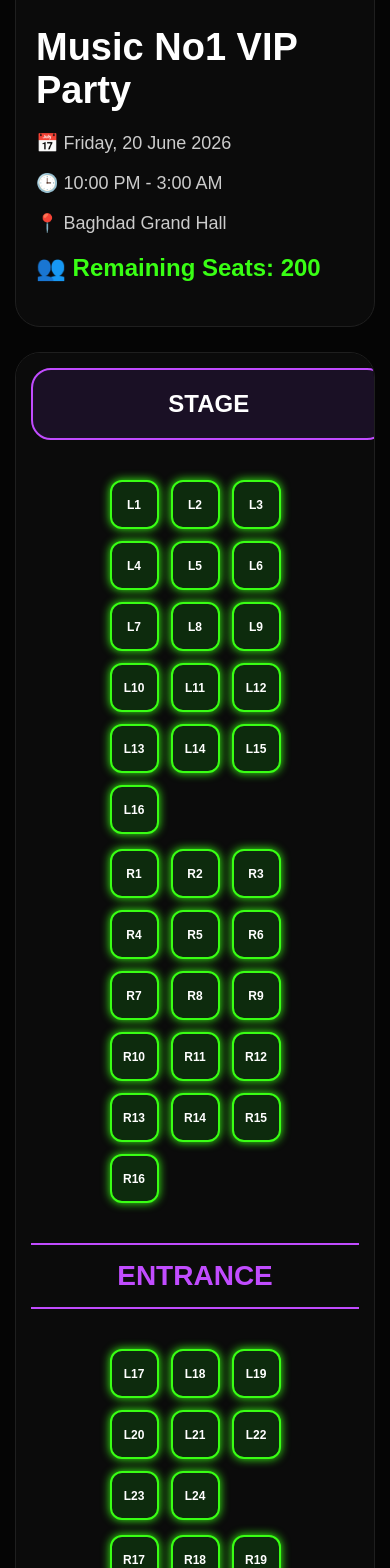
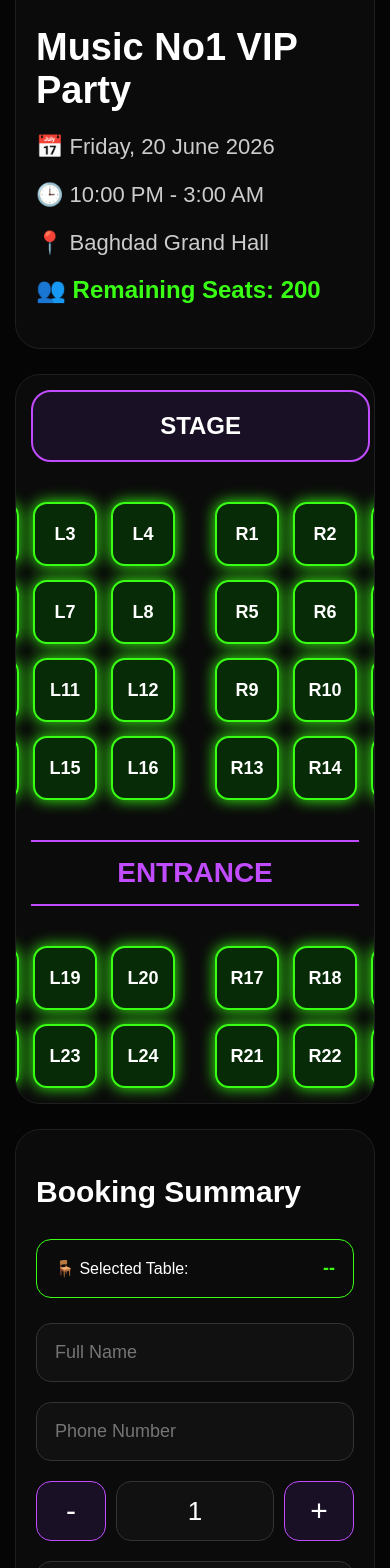
Before and after one commit to fadibatto7-design/vip-booking, a React (Create React App) app: page / in a window 390 px wide. Shown: the part 300-1868 px from the top of the page. Built offline with nearby package versions, Linux system fonts and the light colour scheme; no server answers; the database is empty.

Commit message:
new booking design

```diff
--- a/src/pages/BookingPage.js
+++ b/src/pages/BookingPage.js
@@ -1,5 +1,4 @@
 import { useState, useEffect } from "react";
-
 import { db } from "../firebase";
 
 import {
@@ -17,24 +16,28 @@ export default function BookingPage() {
 
   const isMobile = window.innerWidth < 768;
 
-  const tables = [
-
+  const leftTopTables = [
     "L1","L2","L3","L4",
     "L5","L6","L7","L8",
     "L9","L10","L11","L12",
     "L13","L14","L15","L16",
+  ];
 
+  const rightTopTables = [
     "R1","R2","R3","R4",
     "R5","R6","R7","R8",
     "R9","R10","R11","R12",
     "R13","R14","R15","R16",
+  ];
 
+  const leftBottomTables = [
     "L17","L18","L19","L20",
     "L21","L22","L23","L24",
+  ];
 
+  const rightBottomTables = [
     "R17","R18","R19","R20",
     "R21","R22","R23","R24",
-
   ];
 
   const [selectedTable, setSelectedTable] =
@@ -44,15 +47,15 @@ export default function BookingPage() {
     useState([]);
 
   const [name, setName] = useState("");
-
   const [phone, setPhone] = useState("");
-
   const [guests, setGuests] = useState(1);
-
   const [notes, setNotes] = useState("");
 
   const [showTicket, setShowTicket] =
     useState(false);
+
+  const [ticketData, setTicketData] =
+    useState(null);
 
   useEffect(() => {
 
@@ -92,27 +95,18 @@ export default function BookingPage() {
       !phone ||
       !selectedTable
     ) {
-
       alert("Please fill all fields");
-
       return;
-
     }
 
     try {
 
-      await addDoc(
-        collection(db, "bookings"),
-        {
+      const bookingData = {
 
         table: selectedTable,
-
         customerName: name,
-
         phone: phone,
-
         guests: Number(guests),
-
         notes: notes,
 
         totalPrice:
@@ -121,10 +115,27 @@ export default function BookingPage() {
 
         createdAt: new Date(),
 
-        }
+      };
+
+      await addDoc(
+        collection(db, "bookings"),
+        bookingData
       );
 
+      setTicketData(bookingData);
+
       setShowTicket(true);
+
+      setName("");
+      setPhone("");
+      setGuests(1);
+      setNotes("");
+      setSelectedTable(null);
+
+      window.scrollTo({
+        top: document.body.scrollHeight,
+        behavior: "smooth",
+      });
 
     } catch (error) {
 
@@ -148,29 +159,24 @@ export default function BookingPage() {
 
       <div
         key={table}
-
         onClick={() => {
 
           if (!isBooked) {
-
             setSelectedTable(table);
-
           }
 
         }}
-
         style={{
 
-          width: isMobile ? 45 : 70,
+          width: isMobile ? 60 : 70,
+          height: isMobile ? 60 : 70,
 
-          height: isMobile ? 45 : 70,
+          minWidth: isMobile ? 60 : 70,
 
-          borderRadius: 12,
+          borderRadius: 14,
 
           display: "flex",
-
           alignItems: "center",
-
           justifyContent: "center",
 
           cursor:
@@ -181,7 +187,7 @@ export default function BookingPage() {
           fontWeight: "bold",
 
           fontSize:
-            isMobile ? 12 : 18,
+            isMobile ? 18 : 18,
 
           color: "white",
 
@@ -190,7 +196,7 @@ export default function BookingPage() {
               ? "#d4a017"
               : isBooked
               ? "#7a1010"
-              : "#0d2b0d",
+              : "#062b06",
 
           border: `2px solid ${
             selectedTable === table
@@ -204,15 +210,11 @@ export default function BookingPage() {
             selectedTable === table
               ? "0 0 15px gold"
               : isBooked
-              ? "0 0 10px red"
-              : "0 0 10px #39ff14",
-
+              ? "0 0 15px red"
+              : "0 0 15px #39ff14",
         }}
-
       >
-
         {table}
-
       </div>
 
     );
@@ -226,7 +228,9 @@ export default function BookingPage() {
         background: "#050505",
         minHeight: "100vh",
         color: "white",
-        padding: isMobile ? 15 : 25,
+        padding: isMobile
+          ? "15px"
+          : "25px",
         fontFamily: "Arial",
       }}
     >
@@ -239,10 +243,16 @@ export default function BookingPage() {
           border: "1px solid #1f1f1f",
           borderRadius: 25,
           padding: isMobile ? 20 : 30,
+
           display: "flex",
+
           flexDirection:
-            isMobile ? "column" : "row",
+            isMobile
+              ? "column"
+              : "row",
+
           gap: 25,
+
           marginBottom: 25,
         }}
       >
@@ -252,10 +262,17 @@ export default function BookingPage() {
           alt=""
           style={{
             width:
-              isMobile ? "100%" : 160,
+              isMobile
+                ? "100%"
+                : 160,
+
             height:
-              isMobile ? 240 : 230,
+              isMobile
+                ? 240
+                : 230,
+
             objectFit: "cover",
+
             borderRadius: 20,
           }}
         />
@@ -265,49 +282,39 @@ export default function BookingPage() {
           <h1
             style={{
               fontSize:
-                isMobile ? 38 : 55,
+                isMobile
+                  ? 38
+                  : 55,
+
               marginBottom: 20,
             }}
           >
             Music No1 VIP Party
           </h1>
 
-          <p
-            style={{
-              fontSize:
-                isMobile ? 18 : 28,
-              color: "#ccc",
-            }}
-          >
+          <p style={infoStyle}>
             📅 Friday, 20 June 2026
           </p>
 
-          <p
-            style={{
-              fontSize:
-                isMobile ? 18 : 28,
-              color: "#ccc",
-            }}
-          >
+          <p style={infoStyle}>
             🕒 10:00 PM - 3:00 AM
           </p>
 
-          <p
-            style={{
-              fontSize:
-                isMobile ? 18 : 28,
-              color: "#ccc",
-            }}
-          >
+          <p style={infoStyle}>
             📍 Baghdad Grand Hall
           </p>
 
           <p
             style={{
               fontSize:
-                isMobile ? 24 : 32,
+                isMobile
+                  ? 24
+                  : 32,
+
               color: "#39ff14",
+
               fontWeight: "bold",
+
               marginTop: 20,
             }}
           >
@@ -329,7 +336,7 @@ export default function BookingPage() {
           border: "1px solid #1f1f1f",
           padding: isMobile ? 15 : 25,
           marginBottom: 25,
-          overflowX: "auto",
+          overflow: "hidden",
         }}
       >
 
@@ -338,16 +345,30 @@ export default function BookingPage() {
         <div
           style={{
             width:
-              isMobile ? "95%" : "50%",
+              isMobile
+                ? "90%"
+                : "50%",
+
             margin: "0 auto",
+
             padding: 20,
+
             borderRadius: 20,
-            border: "2px solid #c14cff",
+
+            border:
+              "2px solid #c14cff",
+
             textAlign: "center",
+
             fontSize:
-              isMobile ? 24 : 40,
+              isMobile
+                ? 24
+                : 40,
+
             fontWeight: "bold",
+
             marginBottom: 40,
+
             background: "#1a1025",
           }}
         >
@@ -360,45 +381,39 @@ export default function BookingPage() {
           style={{
             display: "flex",
             justifyContent: "center",
-            gap: isMobile ? 15 : 40,
-            flexWrap: "wrap",
+            gap: isMobile ? 40 : 90,
+            marginBottom: 40,
           }}
         >
+
+          {/* LEFT */}
 
           <div
             style={{
               display: "grid",
+
               gridTemplateColumns:
-                isMobile
-                  ? "repeat(3,1fr)"
-                  : "repeat(4,1fr)",
-              gap: isMobile ? 12 : 20,
+                "repeat(4,1fr)",
+
+              gap: isMobile ? 14 : 20,
             }}
           >
-            {tables
-              .filter((t) =>
-                t.startsWith("L")
-              )
-              .slice(0, 16)
-              .map(renderTable)}
+            {leftTopTables.map(renderTable)}
           </div>
+
+          {/* RIGHT */}
 
           <div
             style={{
               display: "grid",
+
               gridTemplateColumns:
-                isMobile
-                  ? "repeat(3,1fr)"
-                  : "repeat(4,1fr)",
-              gap: isMobile ? 12 : 20,
+                "repeat(4,1fr)",
+
+              gap: isMobile ? 14 : 20,
             }}
           >
-            {tables
-              .filter((t) =>
-                t.startsWith("R")
-              )
-              .slice(0, 16)
-              .map(renderTable)}
+            {rightTopTables.map(renderTable)}
           </div>
 
         </div>
@@ -408,15 +423,24 @@ export default function BookingPage() {
         <div
           style={{
             textAlign: "center",
+
             margin: "40px 0",
+
             fontSize:
-              isMobile ? 28 : 40,
+              isMobile
+                ? 28
+                : 40,
+
             color: "#c14cff",
+
             fontWeight: "bold",
+
             borderTop:
               "2px solid #c14cff",
+
             borderBottom:
               "2px solid #c14cff",
+
             padding: 15,
           }}
         >
@@ -429,45 +453,38 @@ export default function BookingPage() {
           style={{
             display: "flex",
             justifyContent: "center",
-            gap: isMobile ? 15 : 40,
-            flexWrap: "wrap",
+            gap: isMobile ? 40 : 90,
           }}
         >
+
+          {/* LEFT */}
 
           <div
             style={{
               display: "grid",
+
               gridTemplateColumns:
-                isMobile
-                  ? "repeat(3,1fr)"
-                  : "repeat(4,1fr)",
-              gap: isMobile ? 12 : 20,
+                "repeat(4,1fr)",
+
+              gap: isMobile ? 14 : 20,
             }}
           >
-            {tables
-              .filter((t) =>
-                t.startsWith("L")
-              )
-              .slice(16)
-              .map(renderTable)}
+            {leftBottomTables.map(renderTable)}
           </div>
+
+          {/* RIGHT */}
 
           <div
             style={{
               display: "grid",
+
               gridTemplateColumns:
-                isMobile
-                  ? "repeat(3,1fr)"
-                  : "repeat(4,1fr)",
-              gap: isMobile ? 12 : 20,
+                "repeat(4,1fr)",
+
+              gap: isMobile ? 14 : 20,
             }}
           >
-            {tables
-              .filter((t) =>
-                t.startsWith("R")
-              )
-              .slice(16)
-              .map(renderTable)}
+            {rightBottomTables.map(renderTable)}
           </div>
 
         </div>
@@ -481,35 +498,56 @@ export default function BookingPage() {
           background: "#0b0b0b",
           borderRadius: 25,
           border: "1px solid #1f1f1f",
-          padding: isMobile ? 20 : 35,
+          padding:
+            isMobile
+              ? 20
+              : 35,
         }}
       >
 
         <h2
           style={{
             fontSize:
-              isMobile ? 30 : 45,
+              isMobile
+                ? 30
+                : 45,
+
             marginBottom: 30,
           }}
         >
           Booking Summary
         </h2>
 
+        {/* Selected */}
+
         <div
           style={{
             border:
               "1px solid #39ff14",
+
             borderRadius: 15,
+
             padding: 18,
+
             marginBottom: 25,
+
             display: "flex",
+
             justifyContent:
               "space-between",
+
             alignItems: "center",
           }}
         >
 
-          <span>
+          <span
+            style={{
+              fontSize:
+                isMobile
+                  ? 16
+                  : 22,
+            }}
+          >
             🪑 Selected Table:
           </span>
 
@@ -517,6 +555,11 @@ export default function BookingPage() {
             style={{
               color: "#39ff14",
               fontWeight: "bold",
+
+              fontSize:
+                isMobile
+                  ? 18
+                  : 24,
             }}
           >
             {selectedTable || "--"}
@@ -544,6 +587,8 @@ export default function BookingPage() {
           style={inputStyle}
         />
 
+        {/* GUESTS */}
+
         <div
           style={{
             display: "flex",
@@ -556,11 +601,7 @@ export default function BookingPage() {
             onClick={() => {
 
               if (guests > 1) {
-
-                setGuests(
-                  guests - 1
-                );
-
+                setGuests(guests - 1);
               }
 
             }}
@@ -572,13 +613,20 @@ export default function BookingPage() {
           <div
             style={{
               flex: 1,
+
               background: "#111",
+
               border:
                 "1px solid #333",
+
               borderRadius: 15,
+
               display: "flex",
+
               alignItems: "center",
+
               justifyContent: "center",
+
               fontSize: 26,
             }}
           >
@@ -587,9 +635,7 @@ export default function BookingPage() {
 
           <button
             onClick={() =>
-              setGuests(
-                guests + 1
-              )
+              setGuests(guests + 1)
             }
             style={countBtn}
           >
@@ -611,18 +657,90 @@ export default function BookingPage() {
           }}
         />
 
+        {/* PRICE */}
+
+        <div
+          style={{
+            background: "#111",
+
+            borderRadius: 20,
+
+            padding: 25,
+
+            display: "flex",
+
+            justifyContent:
+              "space-between",
+
+            marginBottom: 25,
+          }}
+        >
+
+          <div>
+
+            <p
+              style={{
+                color: "#aaa",
+                marginBottom: 10,
+              }}
+            >
+              Price Per Person
+            </p>
+
+            <h2>
+              35,000 IQD
+            </h2>
+
+          </div>
+
+          <div>
+
+            <p
+              style={{
+                color: "#aaa",
+                marginBottom: 10,
+              }}
+            >
+              Total Price
+            </p>
+
+            <h2
+              style={{
+                color: "#39ff14",
+              }}
+            >
+              {guests *
+                PRICE_PER_PERSON}
+              {" "}
+              IQD
+            </h2>
+
+          </div>
+
+        </div>
+
         <button
           onClick={handleBooking}
           style={{
             width: "100%",
+
             padding: 22,
+
             borderRadius: 18,
+
             border: "none",
+
             background: "#d4a017",
+
             color: "#000",
+
             fontSize:
-              isMobile ? 20 : 26,
+              isMobile
+                ? 20
+                : 26,
+
             fontWeight: "bold",
+
             cursor: "pointer",
           }}
         >
@@ -633,115 +751,74 @@ export default function BookingPage() {
 
       {/* TICKET */}
 
-      {showTicket && (
+      {showTicket && ticketData && (
 
         <div
           style={{
-            position: "fixed",
-            top: 0,
-            left: 0,
-            width: "100%",
-            height: "100vh",
-            background:
-              "rgba(0,0,0,0.85)",
-            display: "flex",
-            alignItems: "center",
-            justifyContent: "center",
-            zIndex: 9999,
-            padding: 20,
-          }}
-        >
+            marginTop: 30,
 
-          <div
-            style={{
             background: "#0b0b0b",
+
             borderRadius: 25,
-              width:
-                isMobile
-                  ? "100%"
-                  : 450,
-              padding:
-                isMobile
-                  ? 20
-                  : 35,
+
+            border: "1px solid #1f1f1f",
+
+            padding: 30,
+
             textAlign: "center",
           }}
         >
 
-            <h2
+          <h1
             style={{
               color: "#39ff14",
               marginBottom: 20,
             }}
           >
             Booking Confirmed ✅
+          </h1>
+
+          <h2
+            style={{
+              color: "#ccc",
+              marginBottom: 15,
+            }}
+          >
+            Thank you for your booking
           </h2>
 
-            <p
-              style={{
-                marginBottom: 10,
-              }}
-            >
-              Name: {name}
+          <p style={ticketText}>
+            Name:
+            {" "}
+            {ticketData.customerName}
           </p>
 
-            <p
-              style={{
-                marginBottom: 10,
-              }}
-            >
-              Table: {selectedTable}
+          <p style={ticketText}>
+            Table:
+            {" "}
+            {ticketData.table}
           </p>
 
-            <p
-              style={{
-                marginBottom: 25,
-              }}
-            >
-              Guests: {guests}
+          <p style={ticketText}>
+            Guests:
+            {" "}
+            {ticketData.guests}
           </p>
 
           <div
             style={{
               background: "white",
-                padding: 15,
+              padding: 20,
               borderRadius: 20,
-                width: "fit-content",
-                margin: "0 auto",
+              display: "inline-block",
+              marginTop: 20,
             }}
           >
 
             <QRCodeCanvas
-                value={`
-VIP BOOKING
-Name: ${name}
-Table: ${selectedTable}
-Guests: ${guests}
-Phone: ${phone}
-`}
+              value={JSON.stringify(ticketData)}
               size={220}
             />
-
-            </div>
-
-            <button
-              onClick={() =>
-                setShowTicket(false)
-              }
-              style={{
-                marginTop: 25,
-                width: "100%",
-                padding: 18,
-                border: "none",
-                borderRadius: 15,
-                background: "#d4a017",
-                color: "#000",
-                fontWeight: "bold",
-                cursor: "pointer",
-              }}
-            >
-              Close
-            </button>
 
           </div>
 
@@ -754,6 +831,18 @@ Phone: ${phone}
   );
 
 }
+
+const infoStyle = {
+  fontSize: 22,
+  color: "#ccc",
+  marginBottom: 10,
+};
+
+const ticketText = {
+  fontSize: 24,
+  color: "#ddd",
+  marginBottom: 10,
+};
 
 const inputStyle = {
 
@@ -776,7 +865,6 @@ const inputStyle = {
   outline: "none",
 
   boxSizing: "border-box",
-
 };
 
 const countBtn = {
@@ -796,5 +884,4 @@ const countBtn = {
   fontSize: 30,
 
   cursor: "pointer",
-
 };
```
Lines whose indentation alone changed are shown as unchanged.
